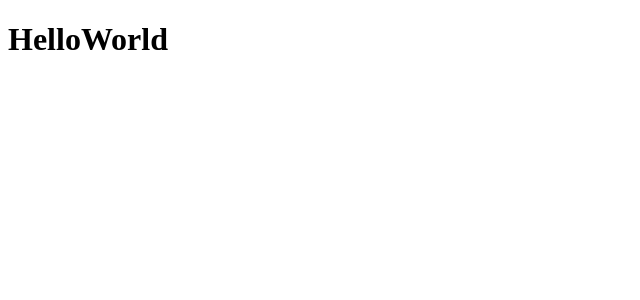
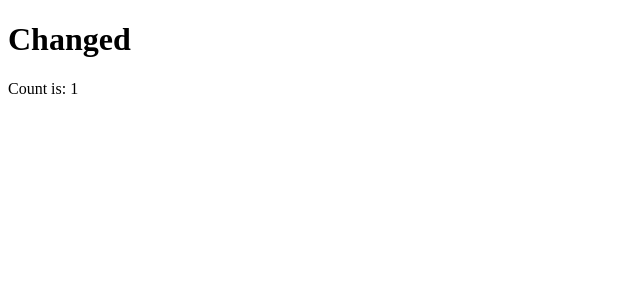
Before and after one commit to TarekHabashy/Vue.js-Tutorial, a Vue app: page / in a window 1280 px wide. Shown: the top 300 px of the page, without its empty margins (0-640 px from the left). Built offline with nearby package versions, Linux system fonts and the light colour scheme.

Commit message:
[update] ref と reactive の使い方

```diff
--- a/src/App.vue
+++ b/src/App.vue
@@ -1,25 +1,25 @@
+<script setup>
+import { reactive, ref } from 'vue'
+
+//reactive の使い方
+const counter = reactive({
+  count:0
+})
+
+console.log(counter.count)
+counter.count++
+
+//refの使い方
+const message = ref("Hello World")
+//文字を代入する関数か？
+console.log(message)
+message.value = "Changed"
+</script>
+
 <template>
-  <h1>HelloWorld</h1>
+  <h1>{{ message }}</h1>
+  <p>Count is: {{ counter.count }}</p>
 </template>
 
-<!-- <script>
-import HelloWorld from './components/HelloWorld.vue'
-
-export default {
-  name: 'App',
-  components: {
-    HelloWorld
-  }
-}
-</script>
-
-<style>
-#app {
-  font-family: Avenir, Helvetica, Arial, sans-serif;
-  -webkit-font-smoothing: antialiased;
-  -moz-osx-font-smoothing: grayscale;
-  text-align: center;
-  color: #2c3e50;
-  margin-top: 60px;
-}
-</style> -->
+<!-- 参考リンク -->
+<!-- https://ja.vuejs.org/tutorial/#step-2 -->
```
